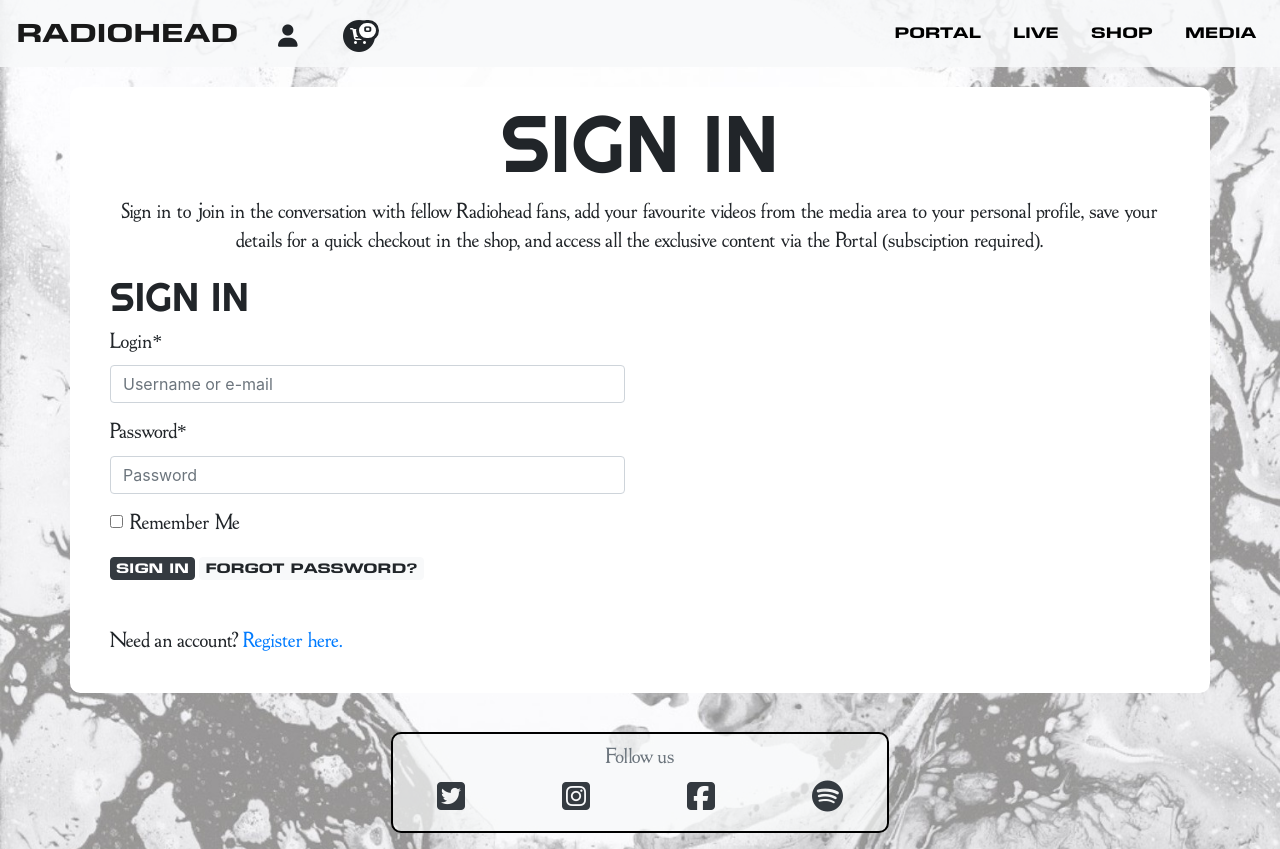
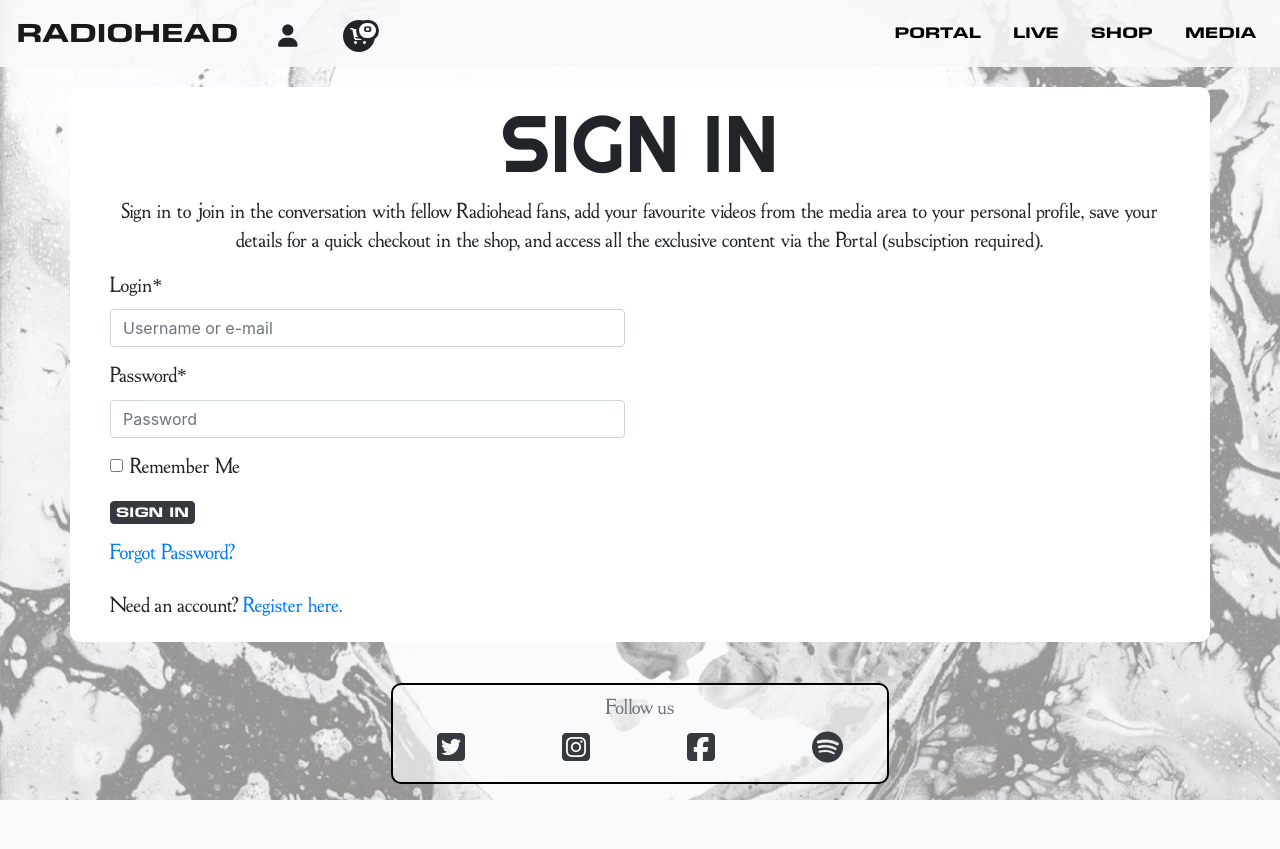
Before and after one commit to richardthorp/radiohead, a Django app: page /accounts/login/ in a window 1280 px wide. After the commit the page ends 800 px from the top, so only its background shows below. Run offline with Django 3.2, Linux system fonts and the light colour scheme; some libraries are stand-ins or nearby versions.

Commit message:
Minor margin and text alignment changes

```diff
--- a/templates/allauth/account/login.html
+++ b/templates/allauth/account/login.html
@@ -8,13 +8,13 @@
 
 {% block content %}
 <div class="container content-container">
-    <h1 class="text-center header-font page-header">Sign In</h1>
+    <h1 class="text-center header-font page-header">{% trans "Sign In" %}</h1>
     <p class="text-center">Sign in to join in the conversation with fellow Radiohead fans, add your favourite videos
         from the media area to your personal profile, save your details for a quick checkout in the shop, and access all
         the exclusive content via the Portal (subsciption required).</p>
     <div class="row">
-        <div class="col-12 col-md-6 pb-4 pb-md-0">
-            <h1 class="header-font">{% trans "Sign In" %}</h1>
+        <div class="col-12 col-md-6">
+            {% comment %} <h1 class="header-font">{% trans "Sign In" %}</h1> {% endcomment %}
             <form class="login" method="POST" action="{% url 'account_login' %}">
                 {% csrf_token %}
                 {{ form|crispy }}
@@ -22,10 +22,11 @@
                 <input type="hidden" name="{{ redirect_field_name }}" value="{{ redirect_field_value }}" />
                 {% endif %}
                 <button class="primaryAction btn custom-btn btn-dark" type="submit">{% trans "Sign In" %}</button>
-                <a class="button secondaryAction btn custom-btn btn-light" href="{% url 'account_reset_password' %}">
-                    {% trans "Forgot Password?" %}</a>
+                <p class="mt-3">
+                    <a href="{% url 'account_reset_password' %}">{% trans "Forgot Password?" %}</a>
+                </p>
             </form>
-            <p class="mt-5">Need an account? <a href="{% url 'account_signup' %}">Register here.</a></p>
+            <p class="mt-3 mt-md-4 mb-0">Need an account? <a href="{% url 'account_signup' %}">Register here.</a></p>
         </div>
     </div>
 </div>
--- a/templates/allauth/account/password_reset.html
+++ b/templates/allauth/account/password_reset.html
@@ -12,7 +12,7 @@
     {% include "account/snippets/already_logged_in.html" %}
     {% endif %}
 
-    <p>{% trans "Forgotten your password? Enter your e-mail address below, and we'll send you an e-mail allowing you to reset it." %}</p>
+    <p class="text-center">{% trans "Forgotten your password? Enter your e-mail address below, and we'll send you an e-mail allowing you to reset it." %}</p>
 
     <form method="POST" action="{% url 'account_reset_password' %}" class="password_reset">
         {% csrf_token %}
--- a/templates/allauth/account/signup.html
+++ b/templates/allauth/account/signup.html
@@ -14,7 +14,7 @@
         from the media area to your personal profile, save your details for a quick checkout in the shop, and access all
         the exclusive content via the Portal (subsciption required).</p>
     <div class="row">
-        <div class="col-12 col-md-6 mb-5">
+        <div class="col-12 col-md-6">
             <h1 class="header-font">{% trans "Register" %}</h1>
             <form class="signup" id="signup_form" method="post" action="{% url 'account_signup' %}">
                 {% csrf_token %}
@@ -24,7 +24,7 @@
                 {% endif %}
                 <button type="submit" class="btn custom-btn btn-dark">{% trans "Sign Up" %} &raquo;</button>
             </form>
-            <p class="mt-5">Already have an account? <a href="{% url 'account_login' %}">Sign in here.</a></p>
+            <p class="mt-3 mt-md-4 mb-0">Already have an account? <a href="{% url 'account_login' %}">Sign in here.</a></p>
         </div>
     </div>
 </div>
```
